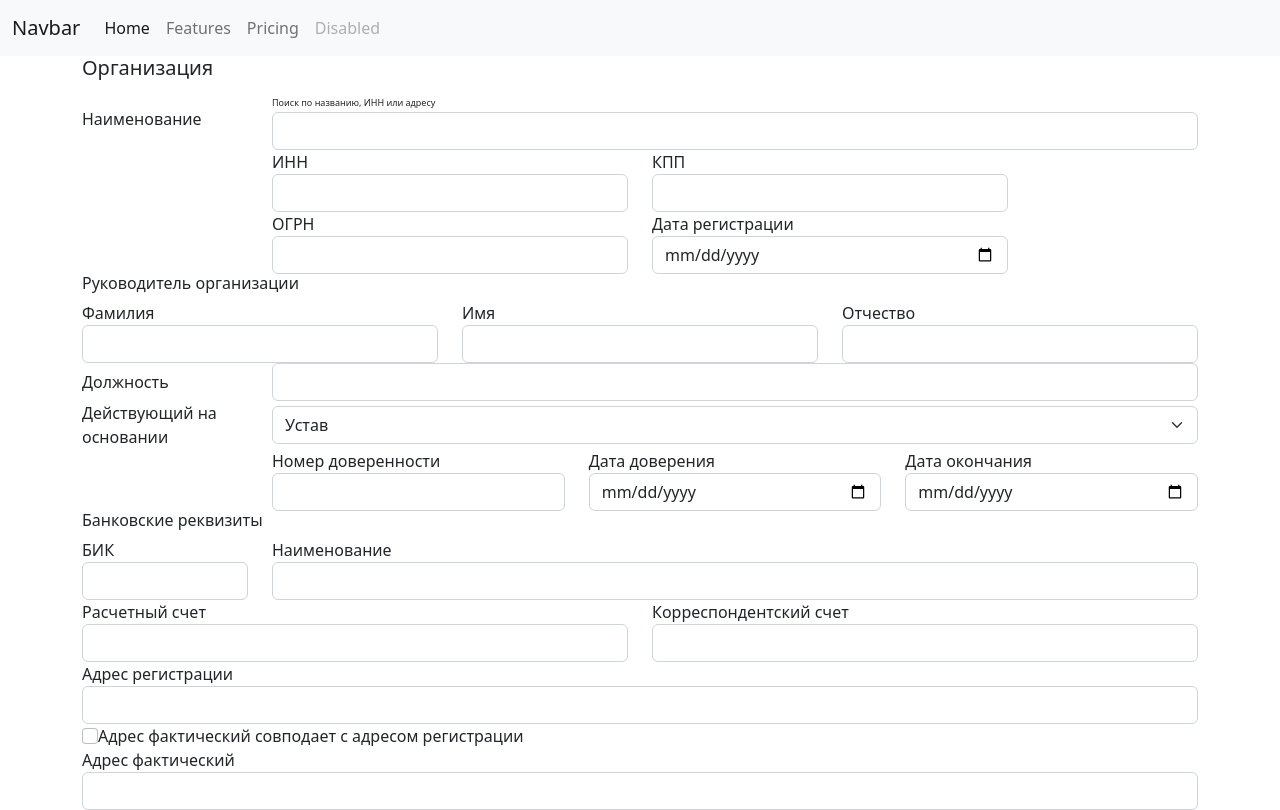
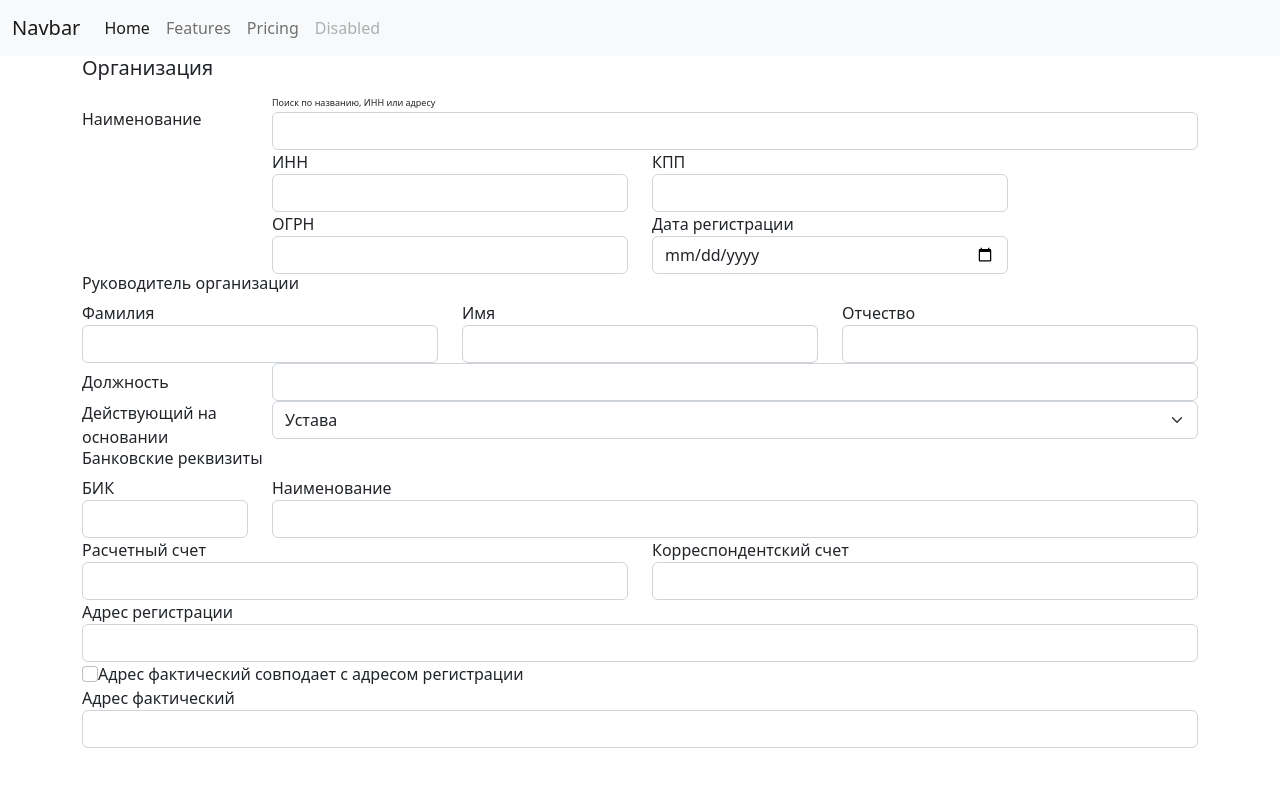
Before and after one commit to adelvig-an/VueReport, a Vue app in the folder VueReport/: page / in a window 1280 px wide. Built offline with nearby package versions, Linux system fonts and the light colour scheme.

Commit message:
Добовление функциоанала страницы Organization

```diff
--- a/VueReport/src/App.vue
+++ b/VueReport/src/App.vue
@@ -23,7 +23,7 @@
         </div>
       </div>
     </nav>
-    <OrganizationComponent />
+    <EvaTaskComponent />
 </template>
 
 <!--<script>
@@ -37,11 +37,11 @@
 </script>-->
 
 <script>
-    import OrganizationComponent from './components/organization-component'
+    import EvaTaskComponent from './components/organization-component'
     export default {
         name: 'App',
         components: {
-            OrganizationComponent
+            EvaTaskComponent
         }
     }
 </script>
--- a/VueReport/src/components/organization-component.vue
+++ b/VueReport/src/components/organization-component.vue
@@ -79,20 +79,40 @@
             </div>
         </div>
 
-        <div class="row align-items-center">
+        <div class="row">
             <div class="col-md-2">
                 Действующий на основании
             </div>
             <div class="col">
-                <select class="form-select" style="width:100%">
-                    <option value="1">Устав</option>
-                    <option value="2">Доверенность</option>
-                    <option value="3">Закон</option>
+                <select class="form-select" v-model="isSelected" style="width:100%">
+                    <option value="1">Устава</option>
+                    <option value="2">Доверенности</option>
+                    <option value="3">Закона</option>
                 </select>
+                <div class="row" v-show="isSelected === '2'">
+                    <div class="col">
+                        <label class="form-lable">
+                            Номер доверенности
+                        </label>
+                        <input type="text" class="form-control" />
+                    </div>
+                    <div class="col">
+                        <label class="form-lable">
+                            Дата доверения
+                        </label>
+                        <input type="date" class="form-control" />
+                    </div>
+                    <div class="col">
+                        <label class="form-lable">
+                            Дата окончания
+                        </label>
+                        <input type="date" class="form-control" />
+                    </div>
+                </div>
             </div>
         </div>
 
-        <div class="row">
+        <!--<div class="row">
             <div class="col offset-md-2">
                 <label class="form-lable">
                     Номер доверенности
@@ -111,7 +131,7 @@
                 </label>
                 <input type="date" class="form-control" />
             </div>
-        </div>
+        </div>-->
 
 
         <div class="row">
@@ -179,7 +199,8 @@
         name: 'organization-component',
         data() {
             return {
-                isAddressMatch: false
+                isAddressMatch: false,
+                isSelected: '1'
                 }
         }
     }
```
Also changed, not shown: VueReport/src/components/evatask-component.vue (+11 -1 lines).
